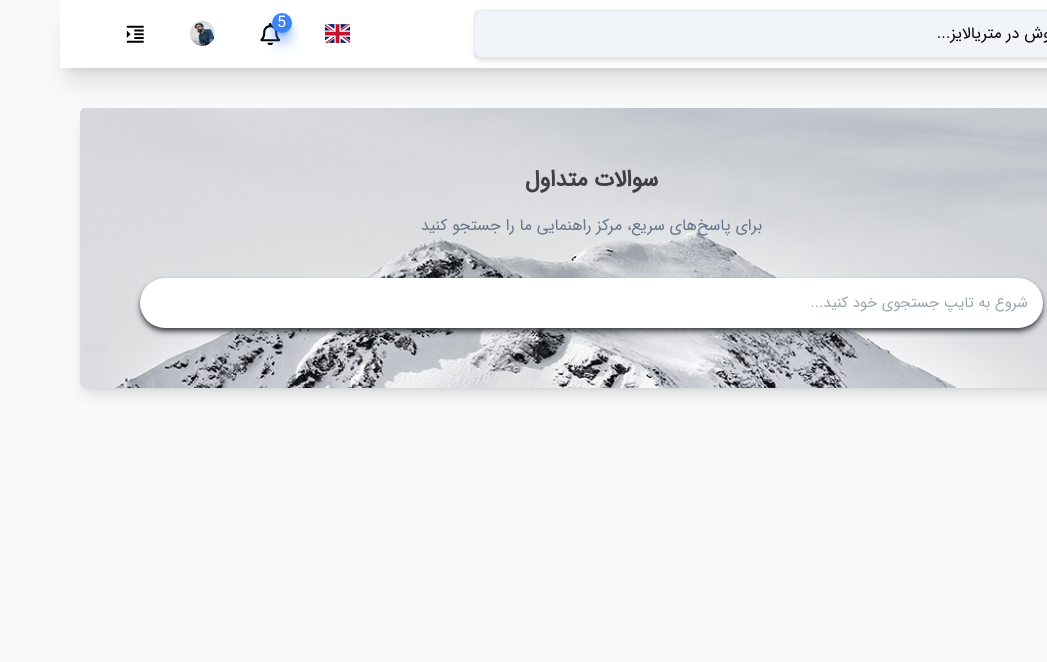
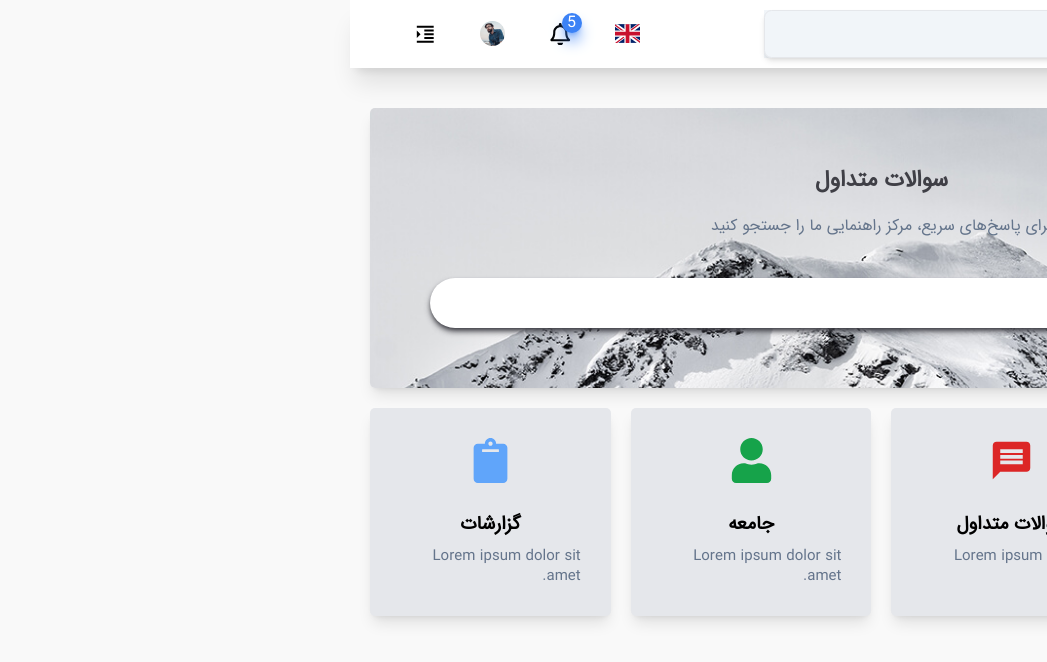
Before and after one commit to Reza-HM/materialize-cms, a React (Vite) app: page /questions in a window 1280 px wide. Shown: the top 662 px of the page, without its empty margins (233-1280 px from the left). Built offline with nearby package versions, Linux system fonts and the light colour scheme; some icons are missing.

Commit message:
continue coding Questions Page

```diff
--- a/src/Pages/Questions.tsx
+++ b/src/Pages/Questions.tsx
@@ -1,3 +1,6 @@
+import { FaClipboard, FaSearch, FaUser } from "react-icons/fa";
+import { MdMessage } from "react-icons/md";
+
 const Questions = () => {
   return (
     <div className="mt-8 p-8">
@@ -12,12 +15,43 @@ const Questions = () => {
           placeholder="شروع به تایپ جستجوی خود کنید..."
         />
       </div>
-      <div className="flex items-center gap-8">
-        <div className="flex-1"></div>
-        <div className="flex-1"></div>
-        <div className="flex-1"></div>
-        <div className="flex-1"></div>
-        <div className="flex-1"></div>
+      <div className="flex items-center gap-8 mt-8">
+        <div className="flex-1 flex flex-col items-center gap-8 bg-gray-200 rounded-lg shadow-lg p-12">
+          <FaSearch className="text-7xl font-bold text-yellow-500" />
+          <div className="flex flex-col gap-4 items-center mt-4">
+            <h2 className="text-3xl font-bold">راهنما</h2>
+            <p className="text-slate-500 text-2xl">
+              Lorem ipsum dolor sit amet.
+            </p>
+          </div>
+        </div>
+        <div className="flex-1 flex flex-col items-center gap-8 bg-gray-200 rounded-lg shadow-lg p-12">
+          <MdMessage className="text-7xl font-bold text-red-600" />
+          <div className="flex flex-col gap-4 items-center mt-4">
+            <h2 className="text-3xl font-bold">سوالات متداول</h2>
+            <p className="text-slate-500 text-2xl">
+              Lorem ipsum dolor sit amet.
+            </p>
+          </div>
+        </div>
+        <div className="flex-1 flex flex-col items-center gap-8 bg-gray-200 rounded-lg shadow-lg p-12">
+          <FaUser className="text-7xl font-bold text-green-600" />
+          <div className="flex flex-col gap-4 items-center mt-4">
+            <h2 className="text-3xl font-bold">جامعه</h2>
+            <p className="text-slate-500 text-2xl">
+              Lorem ipsum dolor sit amet.
+            </p>
+          </div>
+        </div>
+        <div className="flex-1 flex flex-col items-center gap-8 bg-gray-200 rounded-lg shadow-lg p-12">
+          <FaClipboard className="text-7xl font-bold text-blue-400" />
+          <div className="flex flex-col gap-4 items-center mt-4">
+            <h2 className="text-3xl font-bold">گزارشات</h2>
+            <p className="text-slate-500 text-2xl">
+              Lorem ipsum dolor sit amet.
+            </p>
+          </div>
+        </div>
       </div>
     </div>
   );
```
